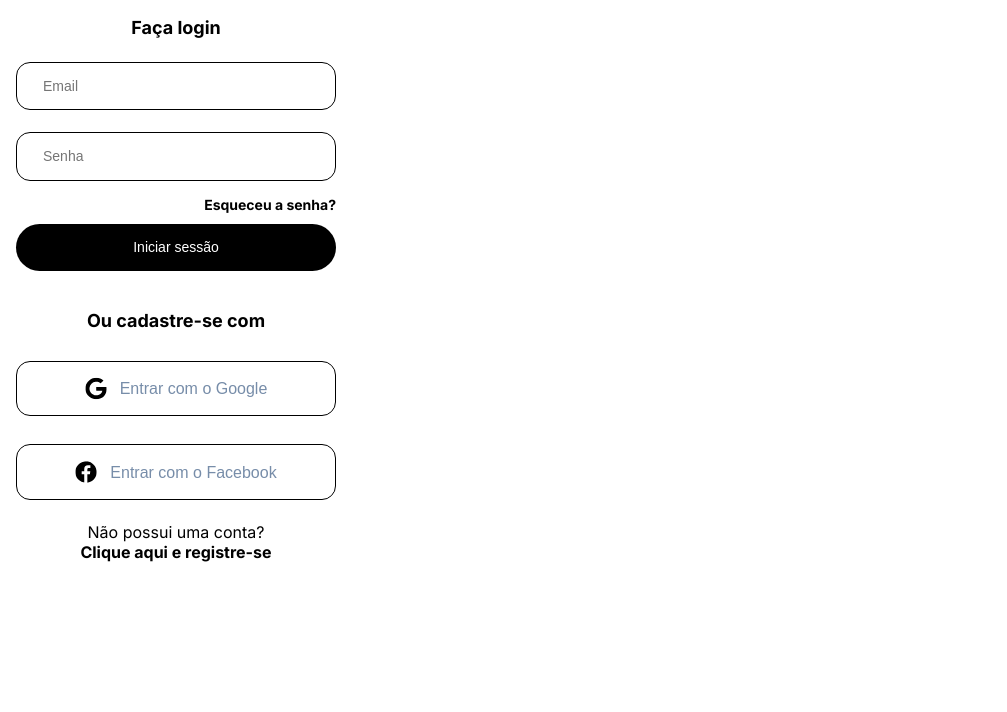
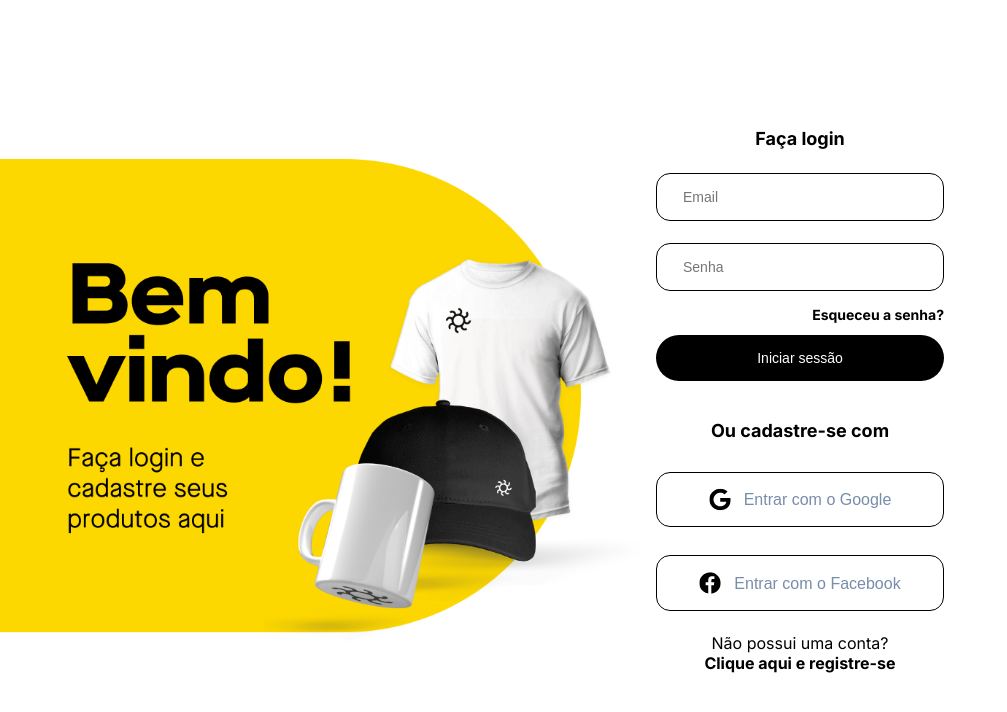
Before and after one commit to MatheusGeambastiane/website-qaback, a React (Vite) app in the folder app/web/: page / in a window 1280 px wide. Shown: the top 712 px of the page, without its empty margins (0-1007 px from the left). Built offline with nearby package versions, Linux system fonts and the light colour scheme.

Commit message:
add img and ajust components

```diff
--- a/app/web/src/components/login/styles.ts
+++ b/app/web/src/components/login/styles.ts
@@ -3,6 +3,7 @@ import { styled } from "styled-components";
 export const FormContainer = styled.form`
   text-align: center;
   display: flex;
+    margin-right: 20rem;
   flex-direction: column;
   width: 22rem;
   gap: 22px;
--- a/app/web/src/pages/home/index.tsx
+++ b/app/web/src/pages/home/index.tsx
@@ -1,9 +1,11 @@
 import { Login } from "../../components/login";
 import { Container } from "./styles";
+import Image from '../../../public/loginBanner.png';
 
 export const Home = () => {
   return (
     <Container>
+        <img src={Image} alt="LoginImage"/>
       <Login />
     </Container>
   );
--- a/app/web/src/pages/home/styles.ts
+++ b/app/web/src/pages/home/styles.ts
@@ -1,5 +1,30 @@
 import { styled } from "styled-components";
 
 export const Container = styled.main`
+  display: flex;
+  align-items: center;
+  align-content: center;
+  height: 100vh;
+  width: 100%;
+  justify-content: space-between;
   background-color: ${(props) => props.theme.white};
+
+  @media screen and (max-width: 1600px) {
+  img {
+    width: 50%;
+  }
+}
+
+@media screen and (max-width: 2600px) {
+  img {
+    max-width: 50%;
+  }
+}
+
+  @media screen and (max-width: 992px) {
+  img {
+    width: 70%;
+  }
+}
+
 `;
```
Also changed, not shown: app/web/public/loginBanner.png (added), 1 other file (tests, documents, lock files or other folders).
